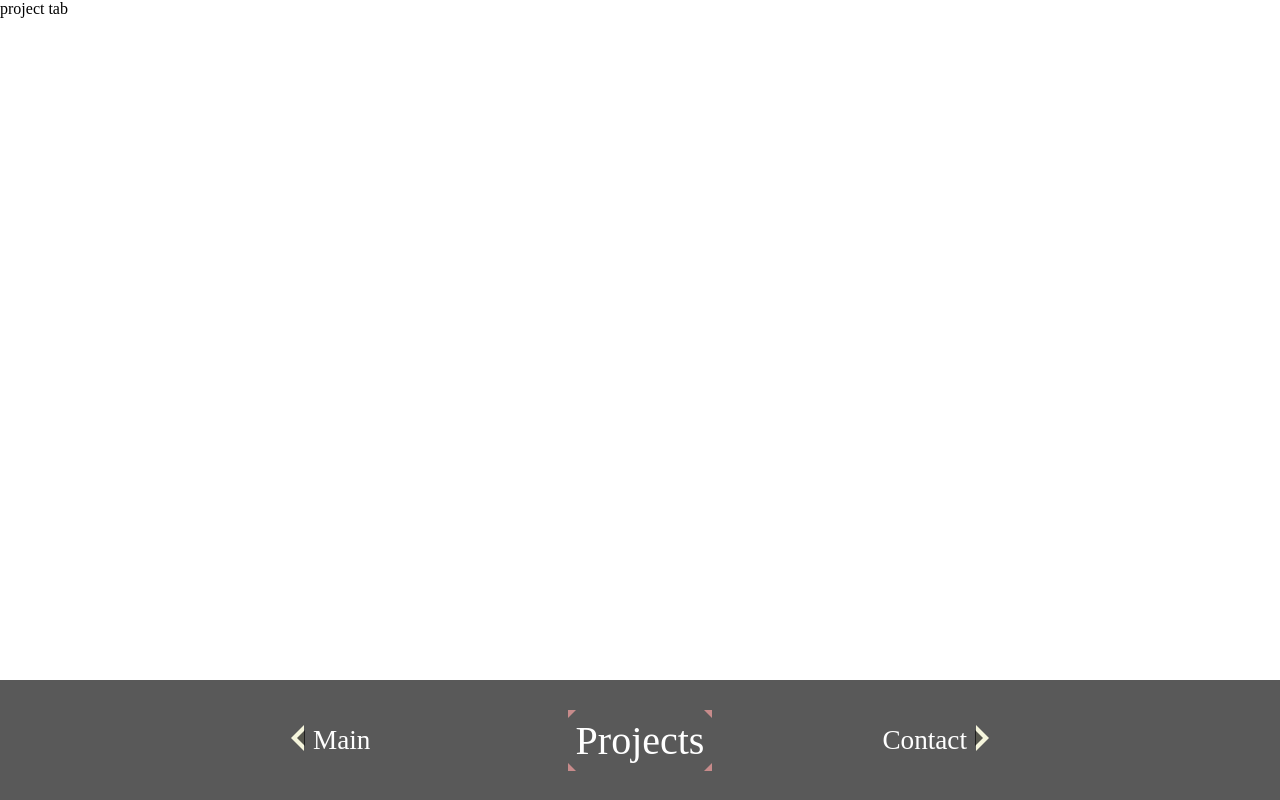
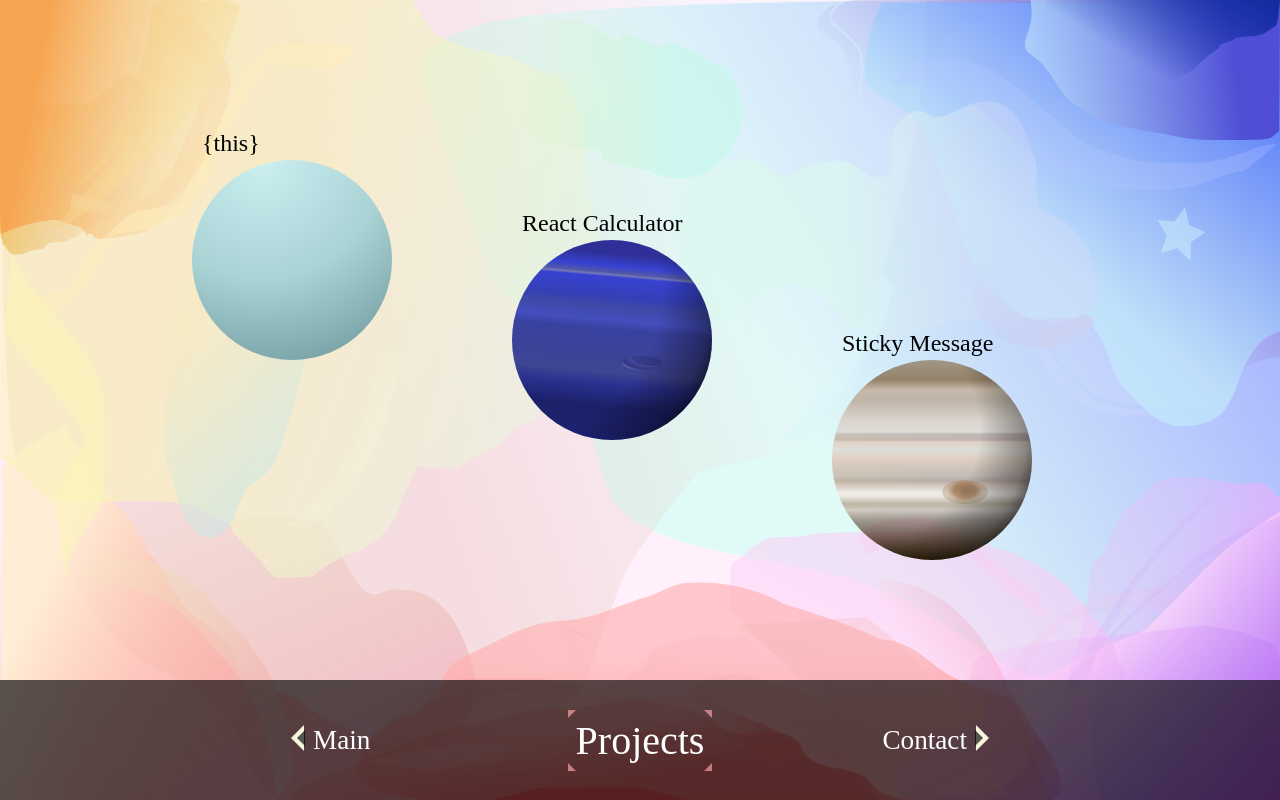
Before and after one commit to kikim1025/Portfolio, a React (Create React App) app in the folder client/: page / in a window 1280 px wide. Both pictures are taken after a click on the element "Projects". Built offline with nearby package versions, Linux system fonts and the light colour scheme.

Commit message:
added styles for projects

```diff
--- /dev/null
+++ b/client/src/components/presentational/tab-projects/Project.css
@@ -0,0 +1,148 @@
+.proj-box {
+    height: 200px;
+    position: absolute;
+    width: 200px;
+}
+
+.proj {
+    border-radius: 50%;
+    height: 100%;
+    position: relative;
+    width: 100%;
+}
+
+.proj-box:nth-child(1) .proj {
+    background: radial-gradient(circle at 35% 0px,
+                                rgb(204, 239, 241),
+                                rgb(170, 211, 214) 50%,
+                                rgb(118, 160, 163) 90%,
+                                rgb(86, 124, 126) 91%,
+                                rgb(7, 11, 12) 92%,
+                                rgb(7, 11, 12) 100%);
+    top: 20vh;
+    left: 15vw;
+}
+
+.proj-box:nth-child(2) .proj {
+    background: linear-gradient(185deg,
+                                #2e3097ff 10%,
+                                #3842d1ff 16%,
+                                rgb(82, 88, 167) 19%,
+                                rgb(115, 120, 182) 20%,
+                                #3842d1ff 21%,
+                                #343fb7ff 30%,
+                                rgb(63, 72, 167) 34%,
+                                rgb(68, 78, 189) 41%,
+                                rgb(57, 65, 160) 45%,
+                                rgb(62, 69, 146) 65%,
+                                rgb(43, 50, 145) 70%,
+                                rgb(27, 32, 104) 81%,
+                                rgb(29, 34, 110) 91%,
+                                rgb(29, 37, 128) 100%);
+    top: 30vh;
+    left: 40vw;
+}
+
+.proj-box:nth-child(2) .proj::before {
+    background: radial-gradient(ellipse at 75% 10%,
+                                rgba(33, 40, 117, 0.356) 0%,
+                                rgba(42, 48, 112, 0.39) 45%,
+                                rgba(255, 255, 255, 0.041) 50%,
+                                rgba(57, 63, 151, 0.384) 55%,
+                                rgba(32, 37, 102, 0.384) 70%,
+                                rgba(255, 255, 255, 0.603) 100%);
+    border-radius: 50%;
+    content: '';
+    height: 7%;
+    position: absolute;
+        top: 58%;
+        left: 55%;
+    width: 20%;
+}
+
+.proj-box:nth-child(2) .proj::after {
+    background: radial-gradient(circle at 0% 25%,
+                                rgba(255, 255, 255, 0) 60%,
+                                rgba(0, 0, 0, 0.384) 80%,
+                                rgb(0, 0, 0) 93%,
+                                rgba(0, 0, 0) 100%);
+    border-radius: 50%;
+    content: '';
+    height: 100%;
+    position: absolute;
+        top: 0%;
+        left: 0%;
+    width: 100%;
+}
+
+.proj-box:nth-child(3) .proj {
+    background: linear-gradient(
+                                rgb(160, 150, 135) 0%,
+                                rgb(150, 131, 105) 10%,
+                                rgb(199, 186, 170) 15%,
+                                #bfb5a9ff 20%,
+                                rgb(218, 212, 205) 30%,
+                                rgb(223, 221, 217) 36%,
+                                rgba(179, 142, 121, 0.507) 37%,
+                                rgba(184, 145, 122, 0.582) 40%,
+                                rgb(223, 211, 200) 41%,
+                                rgb(223, 221, 217) 45%,
+                                rgb(221, 206, 192) 50%,
+                                rgba(179, 142, 121, 0.507) 58%,
+                                rgba(170, 128, 104, 0.582) 60%,
+                                rgba(170, 135, 115, 0.582) 61%,
+                                rgb(212, 193, 181) 62%,
+                                rgb(223, 222, 217) 65%,
+                                rgb(238, 235, 228) 66%,
+                                rgb(238, 235, 228) 68%,
+                                rgb(223, 219, 213) 69%,
+                                rgb(189, 181, 164) 72%,
+                                rgba(196, 169, 153, 0.582) 75%,
+                                rgba(112, 83, 67, 0.582) 80%,
+                                rgb(49, 33, 9) 100%);
+    top: 45vh;
+    left: 65vw;
+}
+
+.proj-box:nth-child(3) .proj::before {
+    background: radial-gradient(ellipse at 50% 45%,
+                                rgba(121, 90, 50, 0.781) 0%,
+                                rgba(141, 90, 48, 0.651) 35%,
+                                rgba(143, 88, 36, 0.336) 50%,
+                                rgba(158, 110, 54, 0.308) 55%,
+                                rgba(102, 78, 32, 0.192) 70%);
+    border-radius: 50%;
+    content: '';
+    height: 12%;
+    position: absolute;
+        top: 60%;
+        left: 55%;
+    width: 23%;
+}
+
+.proj-box:nth-child(3) .proj::after {
+    background: radial-gradient(circle at 20% 35%,
+                                rgba(255, 255, 255, 0) 52%,
+                                rgba(0, 0, 0, 0.384) 75%,
+                                rgb(0, 0, 0) 93%,
+                                rgba(0, 0, 0) 100%);
+    border-radius: 50%;
+    content: '';
+    height: 100%;
+    position: absolute;
+        top: 0%;
+        left: 0%;
+    width: 100%;
+}
+
+.proj-box:nth-child(n) .proj:hover {
+    border: 3px solid black;
+}
+
+.proj__title {
+    font-size: 1.5rem;
+    position: absolute;
+        top: -1.9rem;
+        left: 5%;
+    margin: auto;
+}
--- a/client/src/components/presentational/tab-projects/Project.js
+++ b/client/src/components/presentational/tab-projects/Project.js
@@ -1,4 +1,5 @@
 import React from 'react';
+import './Project.css';
 
 class Project extends React.Component {
     // Local state for modal control
@@ -12,7 +13,11 @@ class Project extends React.Component {
 
     render() {
         return (
-            <div className='project'>{this.props.project.name}</div>
+            <div className='proj-box'>
+                <div className='proj'>
+                    <div className='proj__title'>{this.props.proj.title}</div>
+                </div>
+            </div>
         );
     };
 };
--- /dev/null
+++ b/client/src/components/presentational/tab-projects/TabProjects.css
@@ -0,0 +1,6 @@
+#tab-projects {
+    background: url('/img/background.svg');
+    min-height: 100vh;
+    min-width: 100vw;
+    position: relative;
+}
--- a/client/src/components/presentational/tab-projects/TabProjects.js
+++ b/client/src/components/presentational/tab-projects/TabProjects.js
@@ -1,8 +1,15 @@
 import React from 'react';
+import Project from './Project';
+import { PROJECTS_ARR } from '../../../data/data-projects';
+import './TabProjects.css';
 
 const TabProjects = () => (
     <div id='tab-projects'>
-        project tab
+        {
+            PROJECTS_ARR.map((proj, index) => (
+                <Project proj={proj} key={index} />
+            ))
+        }
     </div>
 );
 
--- /dev/null
+++ b/client/src/data/data-projects.js
@@ -0,0 +1,29 @@
+//----------Data for Projects to be shown----------
+
+// Redux state constants
+export const PROJECTS_ARR = [
+    {
+        title: '{this}',
+        img: 'placeholder.png',
+        keywords: ['Fronted', 'React.js', 'Redux', 'SVG'],
+        desc: '',
+        github: 'https://github.com/kikim1025/Portfolio',
+        deployed: 'SOON'
+    },
+    {
+        title: 'React Calculator',
+        img: 'placeholder.png',
+        keywords: ['Fronted', 'React.js', 'Redux'],
+        desc: '',
+        github: 'https://github.com/kikim1025/Reacting-Calculadora',
+        deployed: 'https://kikim1025.github.io/Reacting-Calculadora/'
+    },
+    {
+        title: 'Sticky Message',
+        img: 'placeholder.png',
+        keywords: ['MERN', 'Full Stack', 'RESTful API', 'React.js', 'Node.js', 'Express.js', 'MongoDB'],
+        desc: '',
+        github: 'https://github.com/kikim1025/Sticky-Messages',
+        deployed: 'https://sticky-messages.herokuapp.com/'
+    }
+];
```
Also changed, not shown: client/src/components/presentational/tab-projects/Modal.css (added).
